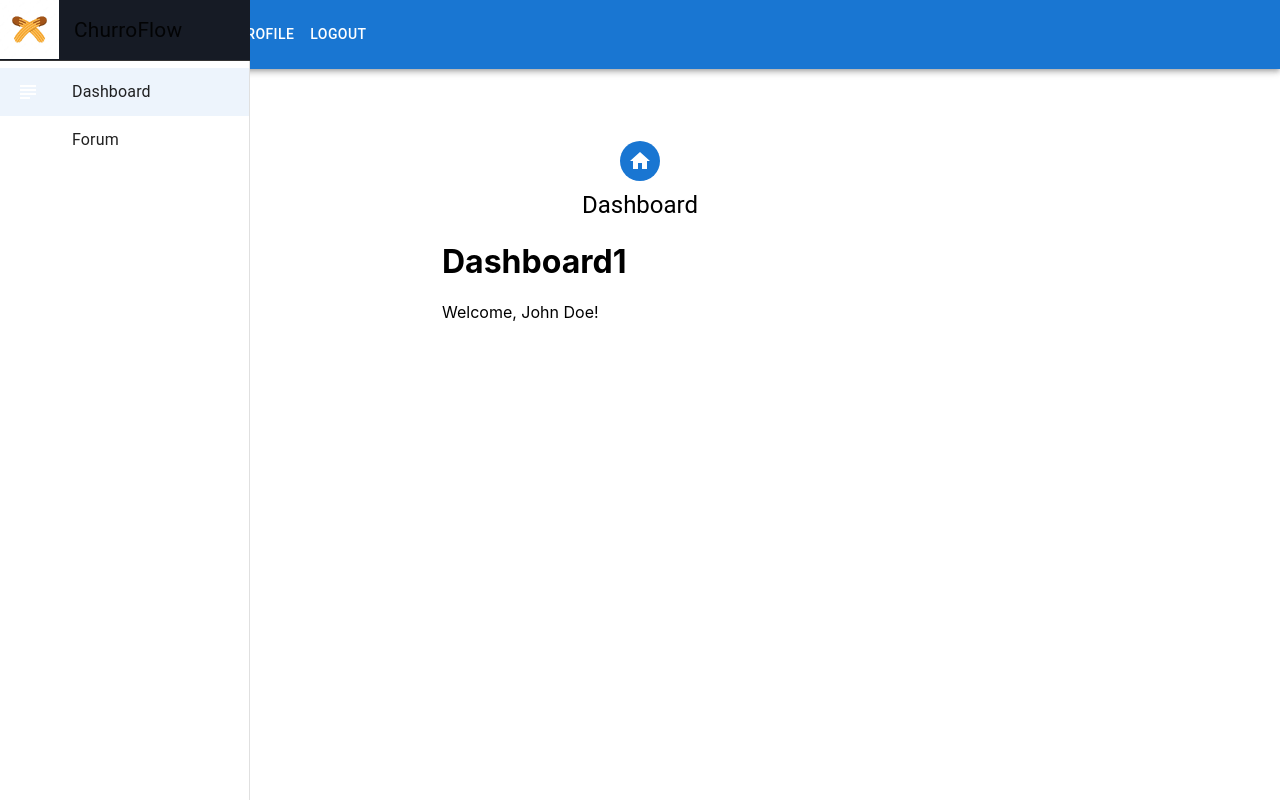
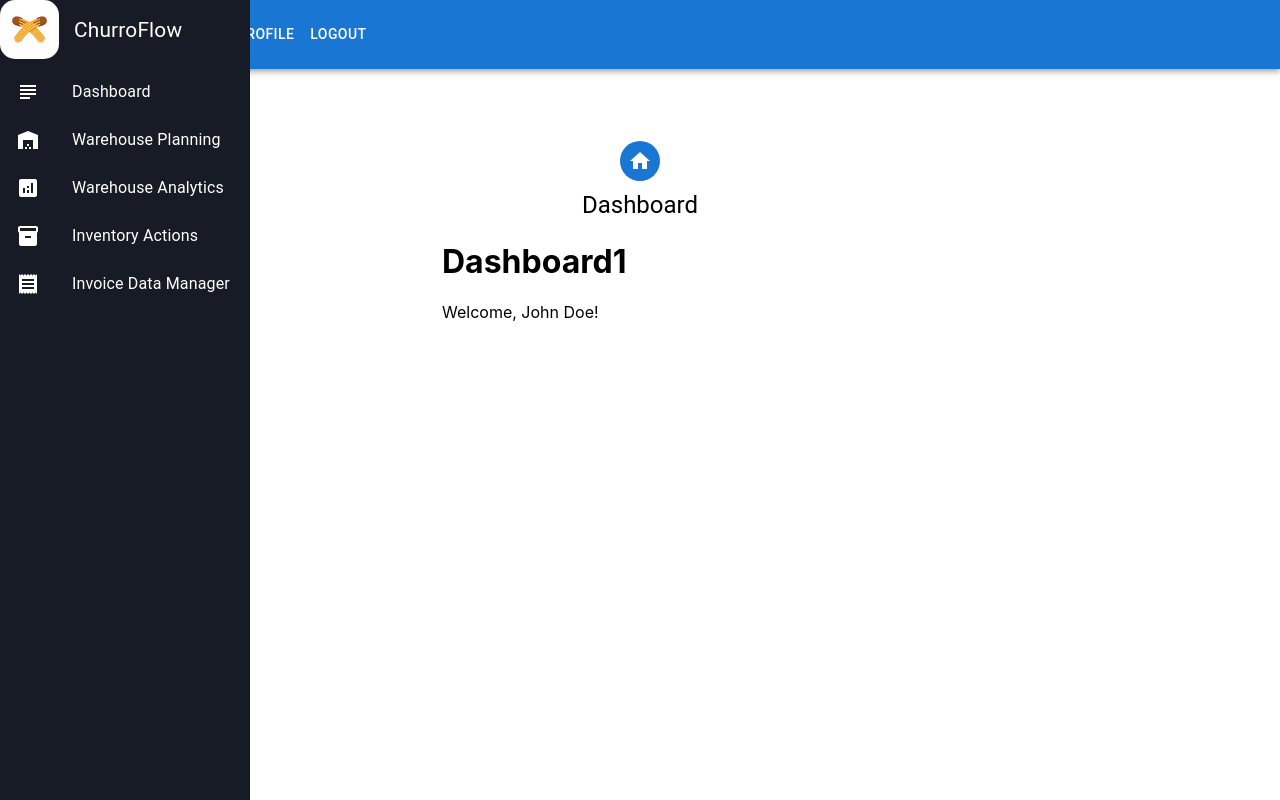
Before and after one commit to jeremytraini/churroflow, a React (Create React App) app: page /dashboard in a window 1280 px wide. Built offline with nearby package versions, Linux system fonts and the light colour scheme.

Commit message:
Adding pages to navbar

```diff
--- a/src/components/NavList.jsx
+++ b/src/components/NavList.jsx
@@ -1,5 +1,8 @@
-import ForumIcon from '@mui/icons-material/Forum';
 import SubjectIcon from '@mui/icons-material/Subject';
+import AnalyticsIcon from '@mui/icons-material/Analytics';
+import WarehouseIcon from '@mui/icons-material/Warehouse';
+import InventoryIcon from '@mui/icons-material/Inventory';
+import ReceiptIcon from '@mui/icons-material/Receipt';
 
 export const getPrimaryNavList = () => {
   return [
@@ -7,13 +10,32 @@ export const getPrimaryNavList = () => {
       title: 'Dashboard',
       route: '/dashboard',
       Icon: SubjectIcon,
-      description: 'View the course outline to get an overview of the course',
+      description: 'ADD DESCRIPTION HERE',
     },
     {
-      title: 'Forum',
-      route: 'https://edstem.org/au/join/cP8yUr',
-      Icon: ForumIcon,
-      description: 'Post questions and get answers about course or content queries',
-    }
+      title: 'Warehouse Planning',
+      route: '/warehouse-planning',
+      Icon: WarehouseIcon,
+      description: 'ADD DESCRIPTION HERE',
+    },
+    {
+      title: 'Warehouse Analytics',
+      route: '/warehouse-analytics',
+      Icon: AnalyticsIcon,
+      description: 'ADD DESCRIPTION HERE',
+    },
+    {
+      title: 'Inventory Actions',
+      route: '/inventory-actions',
+      Icon: InventoryIcon,
+      description: 'ADD DESCRIPTION HERE',
+    },
+    {
+      title: 'Invoice Data Manager',
+      route: '/inventory-actions',
+      Icon: ReceiptIcon,
+      description: 'ADD DESCRIPTION HERE',
+    },
+
   ];
 };
--- a/src/components/Navbar.jsx
+++ b/src/components/Navbar.jsx
@@ -10,7 +10,6 @@ import ExpandLess from '@mui/icons-material/ExpandLess';
 import ExpandMore from '@mui/icons-material/ExpandMore';
 import ListItemButton from '@mui/material/ListItemButton';
 import { useLocation } from "react-router-dom"
-import { makeStyles } from "@mui/styles";
 import mainlogo from '../assets/mainlogo.jpg';
 import { getPrimaryNavList } from './NavList';
 
@@ -19,7 +18,6 @@ const background = 'rgb(22,27,37)';
 export default function ClippedDrawer({ drawerWidth }) {
   const primaryNav = getPrimaryNavList();
   const navigate = useNavigate();
-  const { pathname } = useLocation();
   const [open, setOpen] = React.useState(Array(primaryNav.length).fill(true));
 
   const handleClick = (key) => {
@@ -28,44 +26,50 @@ export default function ClippedDrawer({ drawerWidth }) {
     setOpen(newOpen);
   };
 
-  const boldIfPage = route => {
-    if (route === '/') {
-      return pathname === route;
-    } else {
-      return pathname.includes(route);
-    }
-  }
-
   return (
     <>
       <Drawer
         variant="permanent"
         sx={{
           width: drawerWidth,
-          // display: getters.sidebarOpen ? 'block' : 'none',
           display: 'block',
           flexShrink: 0,
-          [`& .MuiDrawer-paper`]: { width: drawerWidth, boxSizing: 'border-box' },
+          [`& .MuiDrawer-paper`]: { width: drawerWidth, boxSizing: 'border-box', backgroundColor: background },
         }}
       >
         <Box sx={{ overflow: 'auto', paddingTop: '60px' }}>
-          <Box sx={{ cursor: 'pointer', position: 'fixed', top: 0, height: '60px', width: drawerWidth, backgroundColor: background, zIndex: 999, borderBottom: '1px solid #333' }} onClick={() => navigate(`/`)}>
-            <img src={mainlogo} style={{ height: '59px', marginBottom: '10px', float: 'left' }} />
+          <Box sx={{
+            cursor: 'pointer',
+            position: 'fixed',
+            top: 0,
+            height: '60px',
+            width: drawerWidth,
+            color: 'white',
+            backgroundColor: background,
+            zIndex: 999,
+            // borderBottom: '1px solid #333'
+            }} onClick={() => navigate(`/`)}>
+            <img src={mainlogo} style={{
+              height: '59px',
+              marginBottom: '10px',
+              float: 'left',
+              borderRadius: '15px'
+              }} />
             <Typography sx={{ float: 'left ', fontSize: '1.3em', paddingTop: '15px', paddingLeft: '15px' }}>
               ChurroFlow
             </Typography>
           </Box>
 
-          <List>
+          <List sx={{ backgroundColor: background }}>
           {primaryNav.map(({ title, route, Icon, children, loginRequired }, key) => {
             const clickFn = route ? () => navigate(route) : () => handleClick(key);
             return (
               <span key={key}>
-                <ListItemButton onClick={clickFn} selected={boldIfPage(route)}>
+                <ListItemButton onClick={clickFn} >
                   <ListItemIcon>
                     <Icon style={{fill: 'white'}} />
                   </ListItemIcon>
-                  <ListItemText sx={{ fontWeight: 'bold' }} primary={title} />
+                  <ListItemText sx={{ fontWeight: 'bold', color: 'white' }} primary={title} />
                   {children ? open[key] ? <ExpandLess /> : <ExpandMore /> : <></>}
                 </ListItemButton>
               </span>
```
Also changed, not shown: src/components/SideNavBar.jsx (+4 -5 lines).
